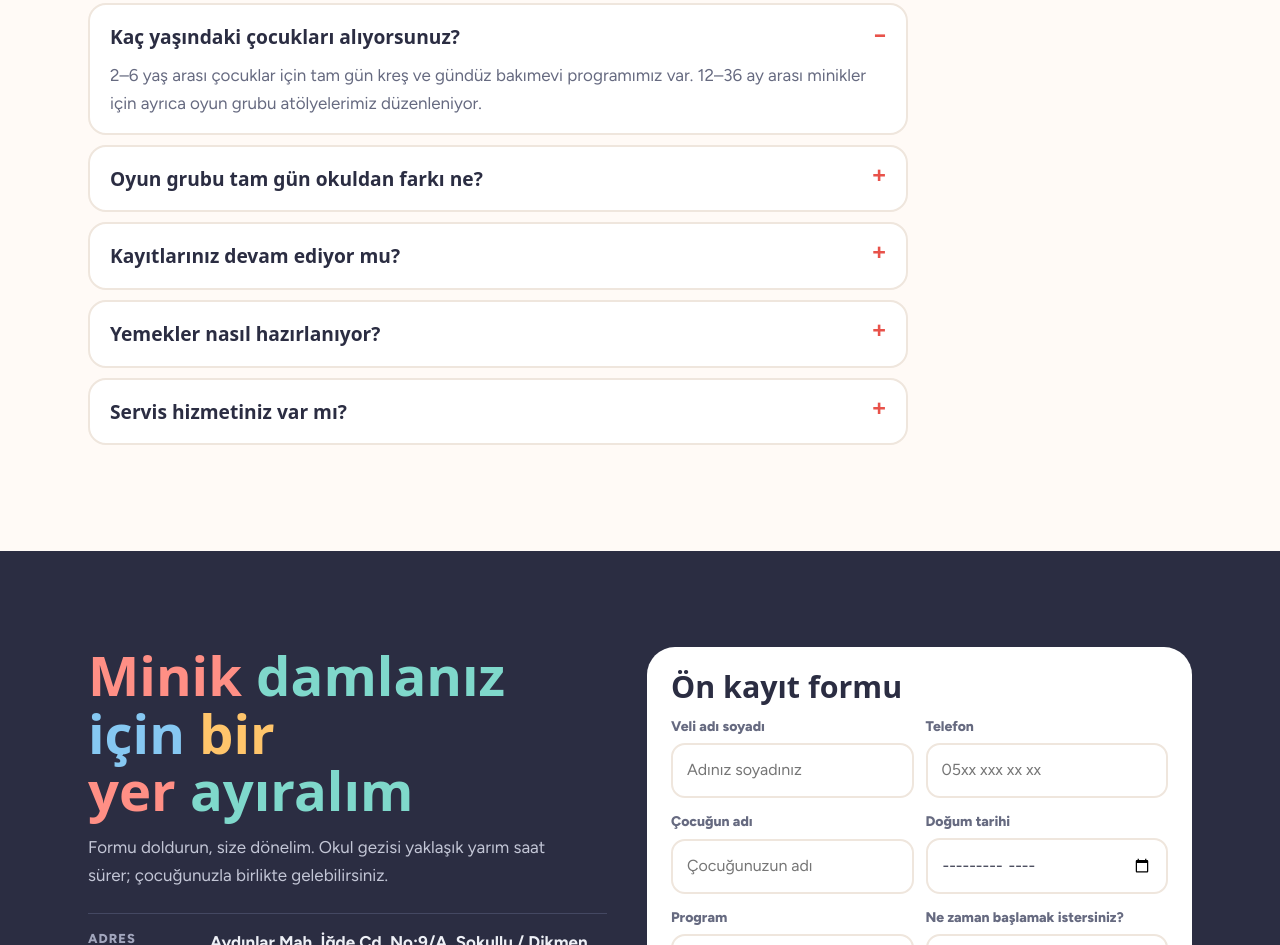
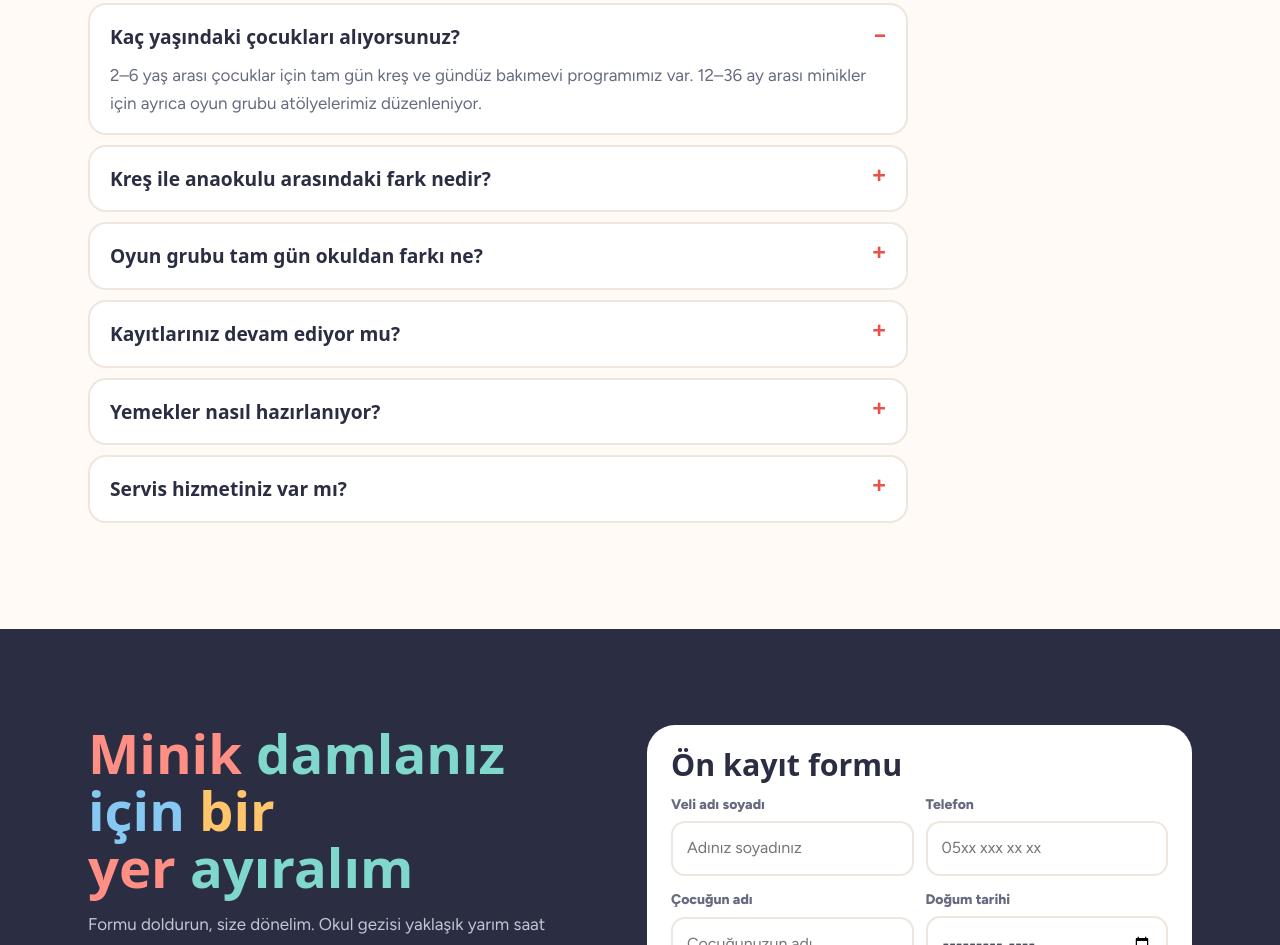
Before and after one commit to nnumanbekir-lgtm/minik-damlalar-kres, a plain HTML site: page index.html in a window 1280 px wide. Shown: the part 5274-6219 px from the top of the page. Drawn offline with Linux system fonts and the light colour scheme; a web font is replaced by a local one.

Commit message:
Minik Damlalar: kreş ve anaokulu farkı sorusu
Co-Authored-By: Claude Opus 5.5 <noreply@anthropic.com>
Claude-Session: https://claude.ai/code/session_01V27VxCak6nhkhKEoPmg8Ct

```diff
--- a/index.html
+++ b/index.html
@@ -404,6 +404,7 @@ footer .wrap{display:flex;justify-content:space-between;gap:12px;flex-wrap:wrap;
 <div class="head"><h2 class="rb"><span style="color:#d9761c">Veliler</span> <span style="color:#e8524a">soruyor</span></h2></div>
 <div class="faq">
 <details open><summary>Kaç yaşındaki çocukları alıyorsunuz?</summary><p>2–6 yaş arası çocuklar için tam gün kreş ve gündüz bakımevi programımız var. 12–36 ay arası minikler için ayrıca oyun grubu atölyelerimiz düzenleniyor.</p></details>
+<details><summary>Kreş ile anaokulu arasındaki fark nedir?</summary><p>Velilerimizin en çok sorduğu sorulardan biri. Okul öncesinde Aile ve Sosyal Hizmetler Bakanlığı’na bağlı olan kurumlar kreş ve gündüz bakımevleridir; Milli Eğitim Bakanlığı’na bağlı olanlar ise anaokullarıdır. Minik Damlalar, Aile ve Sosyal Hizmetler Bakanlığı’na bağlı bir kreş ve gündüz bakımevidir.</p></details>
 <details><summary>Oyun grubu tam gün okuldan farkı ne?</summary><p>Oyun grupları kısa süreli, küçük gruplarla yapılan atölyelerdir. Çocuğunuz okula başlamadan önce sosyalleşir, okul ortamına alışır. Grupların gün ve saatleri dönem dönem belirlenir; güncel program için bize yazmanız yeterli.</p></details>
 <details><summary>Kayıtlarınız devam ediyor mu?</summary><p>Evet, 2–6 yaş arası kayıtlarımız devam ediyor. Kontenjan için bizi arayın ya da ön kayıt formunu doldurun.</p></details>
 <details><summary>Yemekler nasıl hazırlanıyor?</summary><p>Kahvaltı, öğle yemeği ve ara öğün mutfağımızda her gün doğal malzemelerle hazırlanır. Alerjisi olan çocuklar için ayrı tabak hazırlanır.</p></details>
```
